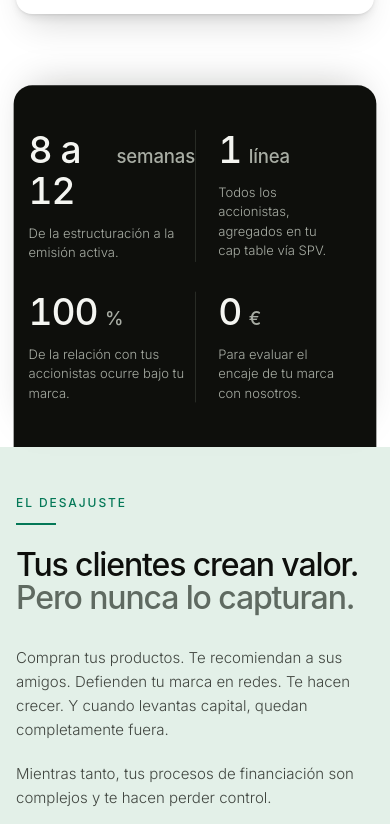
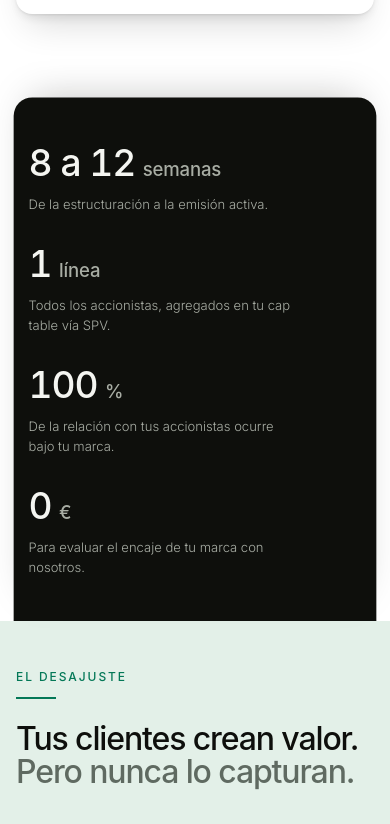
Before and after one commit to jaimefdez14/ownex-landing, a React (Vite) app: page / in a window 390 px wide. Shown: the part 1756-2580 px from the top of the page. Built offline with nearby package versions, Linux system fonts and the light colour scheme; no server answers; a web font is replaced by a local one.

Commit message:
movil: cifras del hero en una columna y lista de sectores de ancho completo

```diff
--- a/src/components/ExamplesSection.tsx
+++ b/src/components/ExamplesSection.tsx
@@ -293,17 +293,23 @@ export function ExamplesSection() {
           <div
             role="tablist"
             aria-label="Sectores"
+            aria-orientation="vertical"
             /*
-              SIN `aria-orientation` FIJA. Estaba declarada `vertical`, y solo es
-              cierto desde `lg`: por debajo las fichas son pastillas que fluyen en
-              horizontal. Anunciar un eje que no es el que se ve manda al lector de
-              pantalla a sugerir la flecha equivocada. El manejador de teclado ya
-              acepta los dos ejes a proposito (ver `onKeyDown`), asi que no declarar
-              nada es a la vez mas honesto y mas util que declarar el eje de solo
-              uno de los dos diseños.
+              LISTA VERTICAL EN TODOS LOS ANCHOS - 28/08/2026.
+
+              Hasta ahora, por debajo de `lg`, eran pastillas `flex-wrap`. Con
+              siete etiquetas largas ("Gimnasios y centros wellness", "Clubes y
+              entidades deportivas") ninguna cabia con otra en la misma fila, asi
+              que salia una lista de siete pastillas de anchos distintos, cada una
+              en su renglon y con el borde derecho descuadrado. Parecia rota.
+
+              Ahora es la MISMA lista de ancho completo que ya usaba `lg`, tambien
+              en movil: renglones iguales, alineados, uno debajo de otro. El eje
+              es vertical de verdad en todas partes, asi que `aria-orientation`
+              vuelve a declararse.
             */
             onKeyDown={onKeyDown}
-            className="flex flex-wrap gap-2 lg:flex-col lg:flex-nowrap"
+            className="flex flex-col gap-2"
           >
             {sectors.map((sector, index) => {
               const active = sector.id === activeId;
@@ -322,7 +328,7 @@ export function ExamplesSection() {
                   tabIndex={active ? 0 : -1}
                   onClick={() => select(sector)}
                   className={cn(
-                    "flex min-h-touch items-center gap-3 rounded-full px-4 py-2 text-left text-caption transition-colors lg:w-full lg:rounded-lg lg:px-4 lg:py-3",
+                    "flex min-h-touch w-full items-center gap-3 rounded-lg px-4 py-3 text-left text-caption transition-colors",
                     active
                       ? "bg-accent-soft font-medium text-on-accent-soft"
                       : "border border-border bg-card-hover text-text-secondary hover:border-emerald-400/25 hover:text-foreground",
--- a/src/components/HeroMetrics.tsx
+++ b/src/components/HeroMetrics.tsx
@@ -14,8 +14,8 @@ import { Reveal } from "./ui/Reveal";
  * que hace que se lea como un dato y no como un eslogan.
  *
  * Los separadores son bordes verticales entre columnas y desaparecen en el
- * primer elemento de cada fila, así que funcionan igual en las cuatro columnas
- * de escritorio que en las dos de móvil.
+ * primer elemento de cada fila. En móvil (una sola columna) no hay filete: la
+ * separación la marca el hueco vertical.
  *
  * VA EN OSCURO, y por dos motivos. El primero es que las cifras grandes en
  * blanco sobre negro tienen una fuerza que sobre un lienzo claro no tienen, y
@@ -109,27 +109,45 @@ export function HeroMetrics() {
     >
       <div className="shell py-12 md:py-16">
         <Reveal>
-          <dl className="grid grid-cols-2 gap-y-8 lg:grid-cols-4">
+          {/*
+            UNA COLUMNA EN MOVIL - 28/08/2026.
+
+            Eran dos columnas siempre. En 375px cada celda se queda en ~150px, y
+            ahi "8 a 12" (a 40px) no cabe en una linea con "semanas" al lado: el
+            numero se partia en "8 a" / "12" con la unidad colgando, y los pies
+            de texto se estiraban a cuatro y cinco lineas. Las cifras grandes
+            piden ancho, no reticula.
+
+            Ahora: una columna hasta `sm`, dos hasta `lg`, cuatro desde ahi. El
+            filete vertical solo aparece cuando de verdad hay dos columnas que
+            separar.
+          */}
+          <dl className="grid grid-cols-1 gap-y-8 sm:grid-cols-2 lg:grid-cols-4">
             {metrics.map(({ figure, unit, detail }, index) => (
               <div
                 key={detail}
                 className={
                   /*
                     El filete separa columnas, nunca abre una fila: se quita en
-                    el primer elemento de cada fila (par en movil, cuarto en
-                    escritorio) para que no cuelgue un borde suelto al borde
-                    izquierdo de la reticula.
+                    el primer elemento de cada fila (segundo en `sm`, cuarto en
+                    `lg`) para que no cuelgue un borde suelto al borde izquierdo
+                    de la reticula. En una sola columna no hay filete: separa el
+                    hueco vertical.
                   */
-                  index % 2 === 0
-                    ? "px-0 lg:border-l lg:border-border lg:px-8 lg:first:border-l-0 lg:first:pl-0"
-                    : "border-l border-border px-6 lg:px-8 lg:first:border-l-0"
+                  index === 0
+                    ? "lg:pl-0"
+                    : index % 2 === 1
+                      ? "sm:border-l sm:border-border sm:pl-6 lg:pl-8"
+                      : "lg:border-l lg:border-border lg:pl-8"
                 }
               >
-                <dt className="flex items-baseline gap-2">
-                  <span className="text-display tabular text-foreground">{figure}</span>
+                <dt className="flex flex-wrap items-baseline gap-x-2">
+                  <span className="text-display tabular text-foreground whitespace-nowrap">
+                    {figure}
+                  </span>
                   <span className="text-title text-text-secondary">{unit}</span>
                 </dt>
-                <dd className="mt-3 max-w-[30ch] text-caption-lg text-text-secondary lg:text-caption">
+                <dd className="mt-3 max-w-[34ch] text-caption-lg text-text-secondary lg:text-caption">
                   {detail}
                 </dd>
               </div>
```
